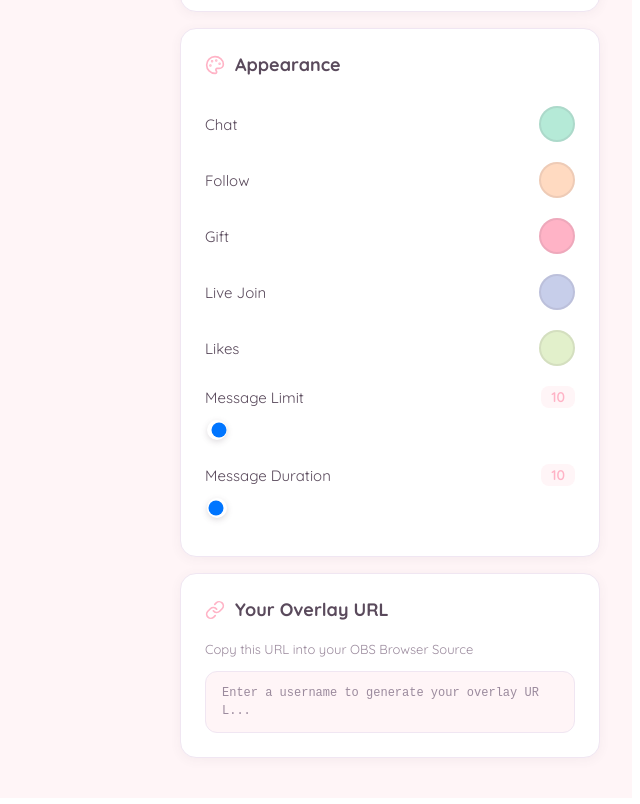
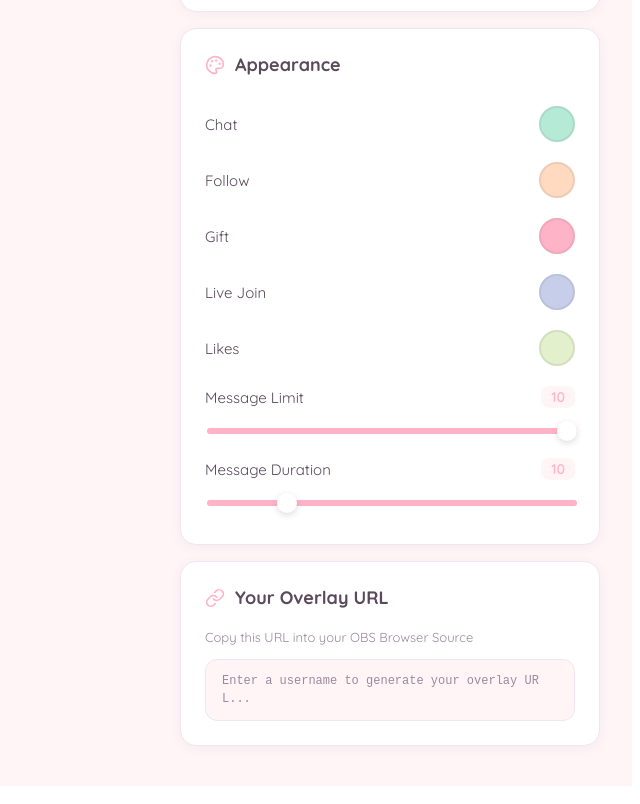
Before and after one commit to Mocha1530/tiktok-chatbox, a Next.js app: page / in a window 1280 px wide. Shown: the part 656-1460 px from the top of the page, without its empty margins (640-1280 px from the left). Built offline with nearby package versions, Linux system fonts and the light colour scheme.

Commit message:
fix(style): fix slider length, fix toggles appearing above preview panel

```diff
--- a/src/app/globals.css
+++ b/src/app/globals.css
@@ -177,6 +177,7 @@ background: rgba(255,71,87,0.15);
   position: sticky;
   top: 24px;
   align-self: start;
+  z-index: 3;
 }
 
 .preview-container {
@@ -420,6 +421,17 @@ background: rgba(255,71,87,0.15);
 .studio-slider {
   -webkit-appearance: none;
   appearance: none;
+  width: 100%;
+  height: 6px;
+  border-radius: 9999px;
+  background: #ffb3c6;
+  outline: none;
+  cursor: pointer;
+}
+
+.studio-slider::-webkit-slider-thumb {
+  -webkit-appearance: none;
+  appearance: none;
   width: 20px;
   height: 20px;
   border-radius: 50%;
```
